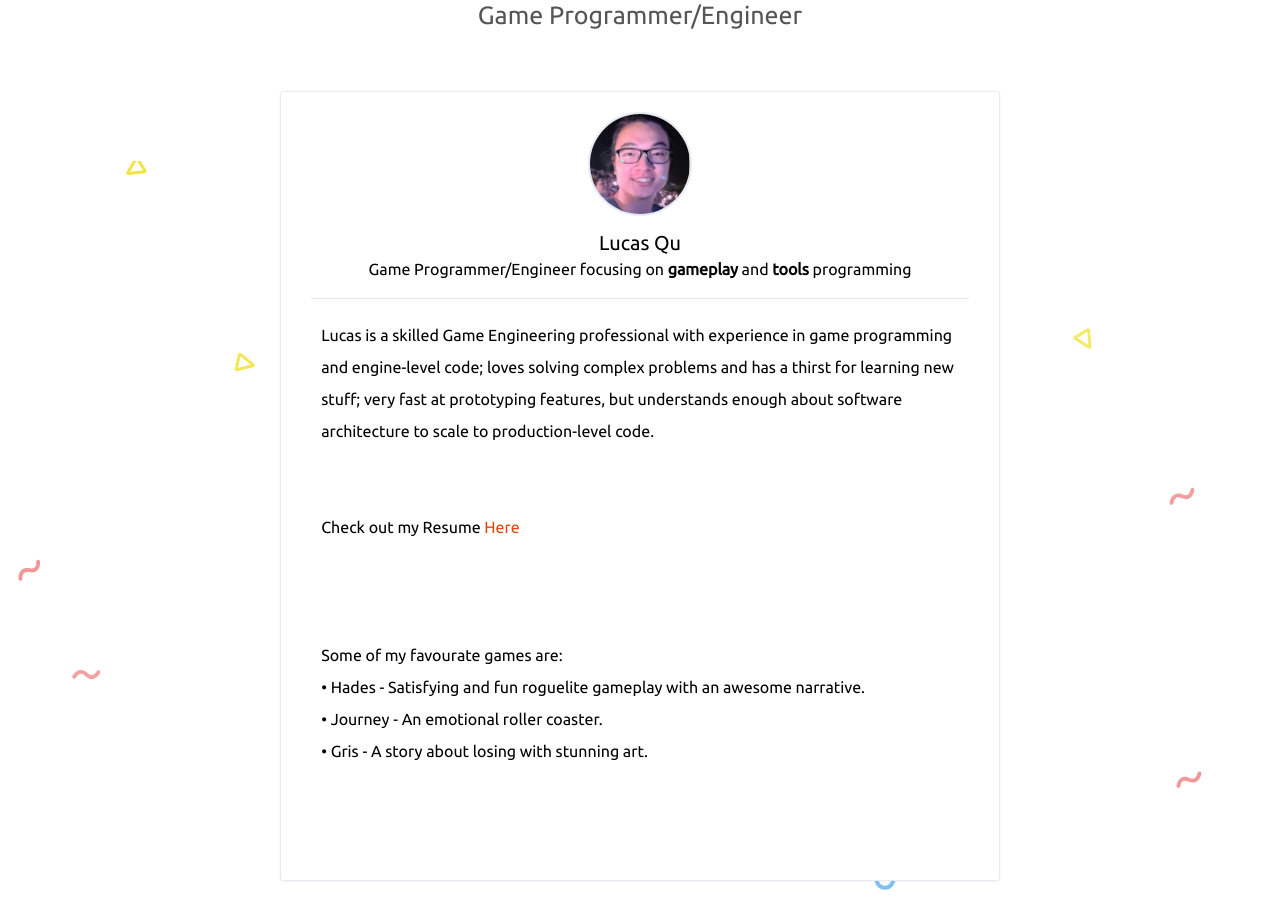
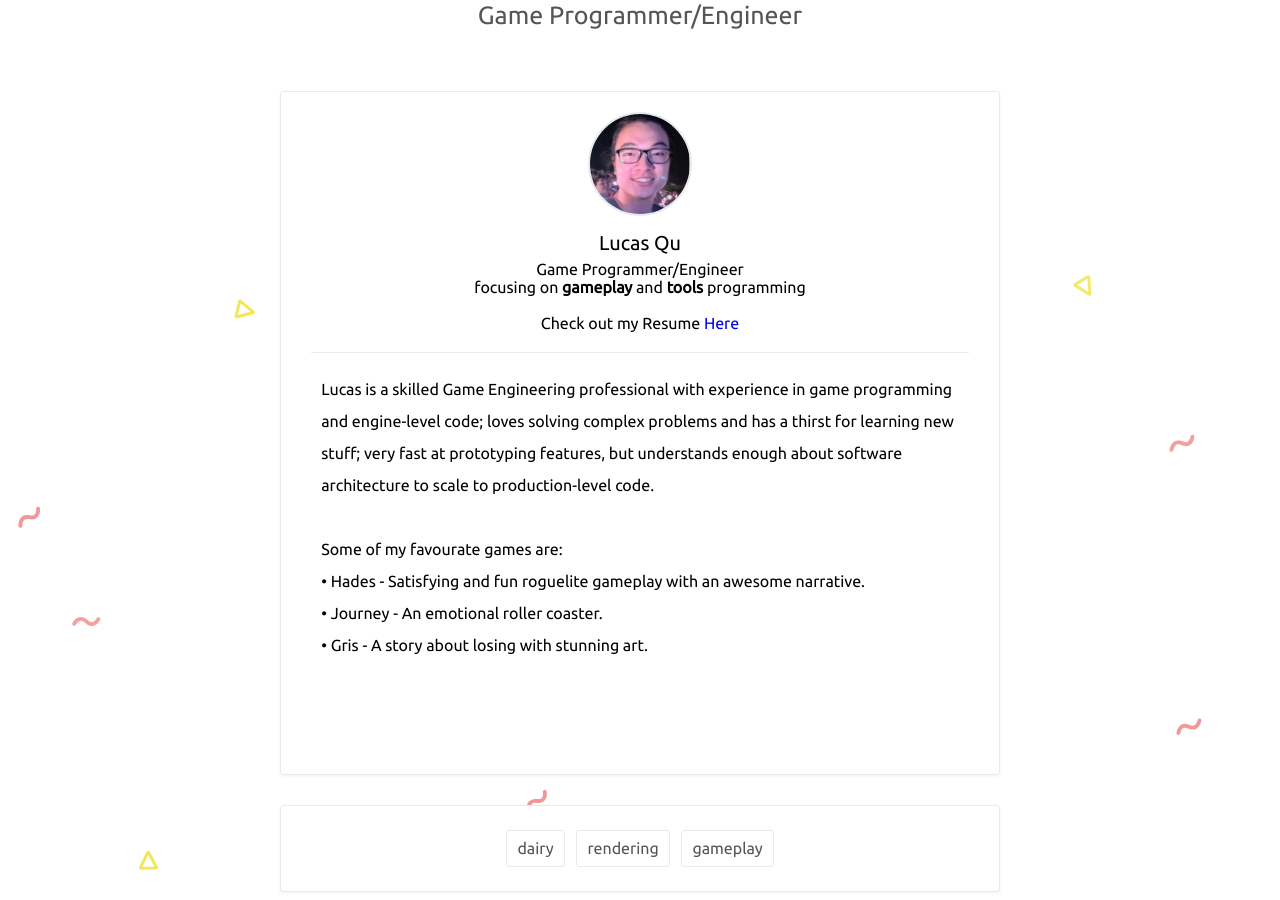
Before and after one commit to FarCaptain/FarCaptain.github.io, a Jekyll site: the page built from about.html, in a window 1280 px wide and 900 px high, scrolled down 334 px. Built offline with Jekyll 4.4.1, drawn with Linux system fonts in a browser that asks for light colours.

Commit message:
move the link upwards

```diff
--- a/_config.yml
+++ b/_config.yml
@@ -19,15 +19,10 @@
 name: 'Lucas Qu'
 NickName: '(loo-kus ch-yuu)'
 webtitle: 'Sphinx’s Riddle Cave'
-bio: 'Game Programmer/Engineer focusing on <b>gameplay</b> and <b>tools</b> programming'
+bio: 'Game Programmer/Engineer <br /> focusing on <b>gameplay</b> and <b>tools</b> programming<br />
+<br /> Check out my Resume <a href="https://lucaschyu.myportfolio.com/my-resume/">Here</a>'
 about: true
 aboutyou: 'Lucas is a skilled Game Engineering professional with experience in game programming and engine-level code; loves solving complex problems and has a thirst for learning new stuff; very fast at prototyping features, but understands enough about software architecture to scale to production-level code.
-<br />
-<br />
-<br />
-  Check out my Resume <a href="https://lucaschyu.myportfolio.com/my-resume/">Here</a>
-<br />
-<br />
 <br /><br />
 
   Some of my favourate games are: <br />
```
